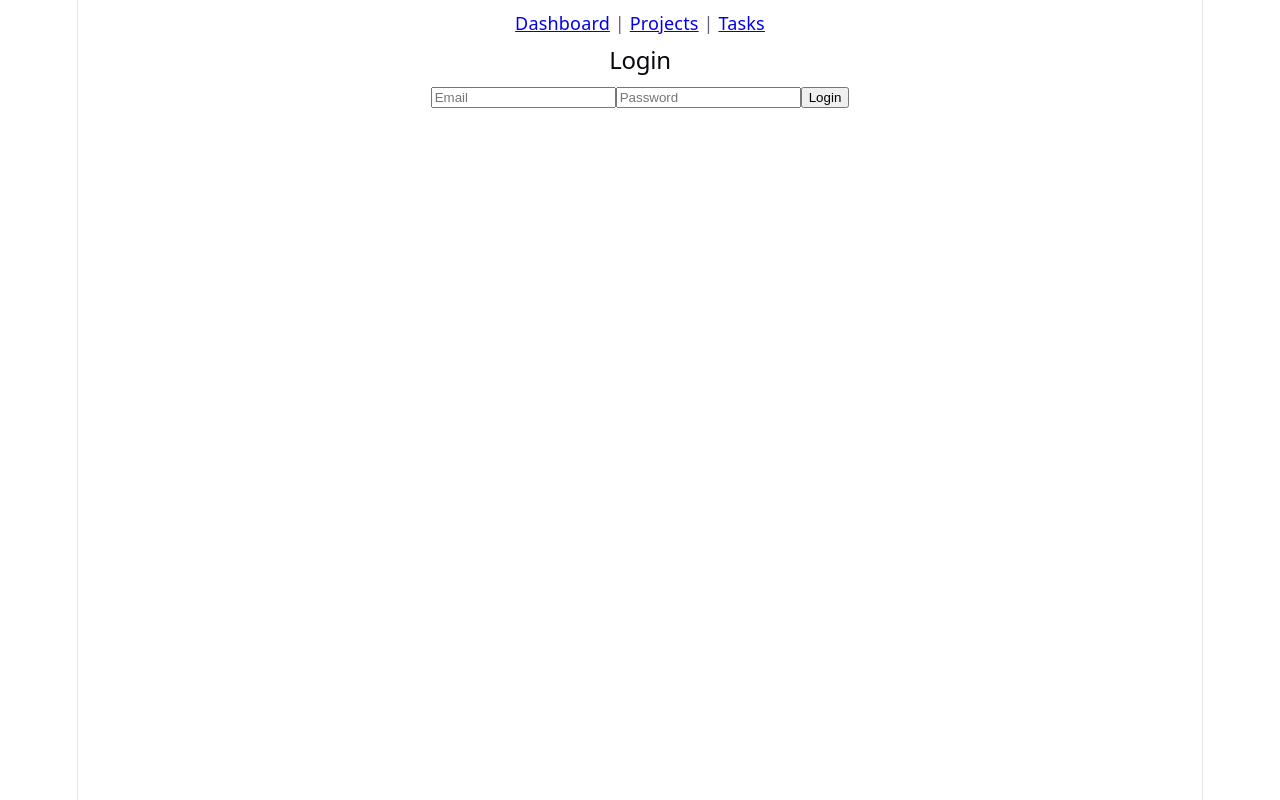
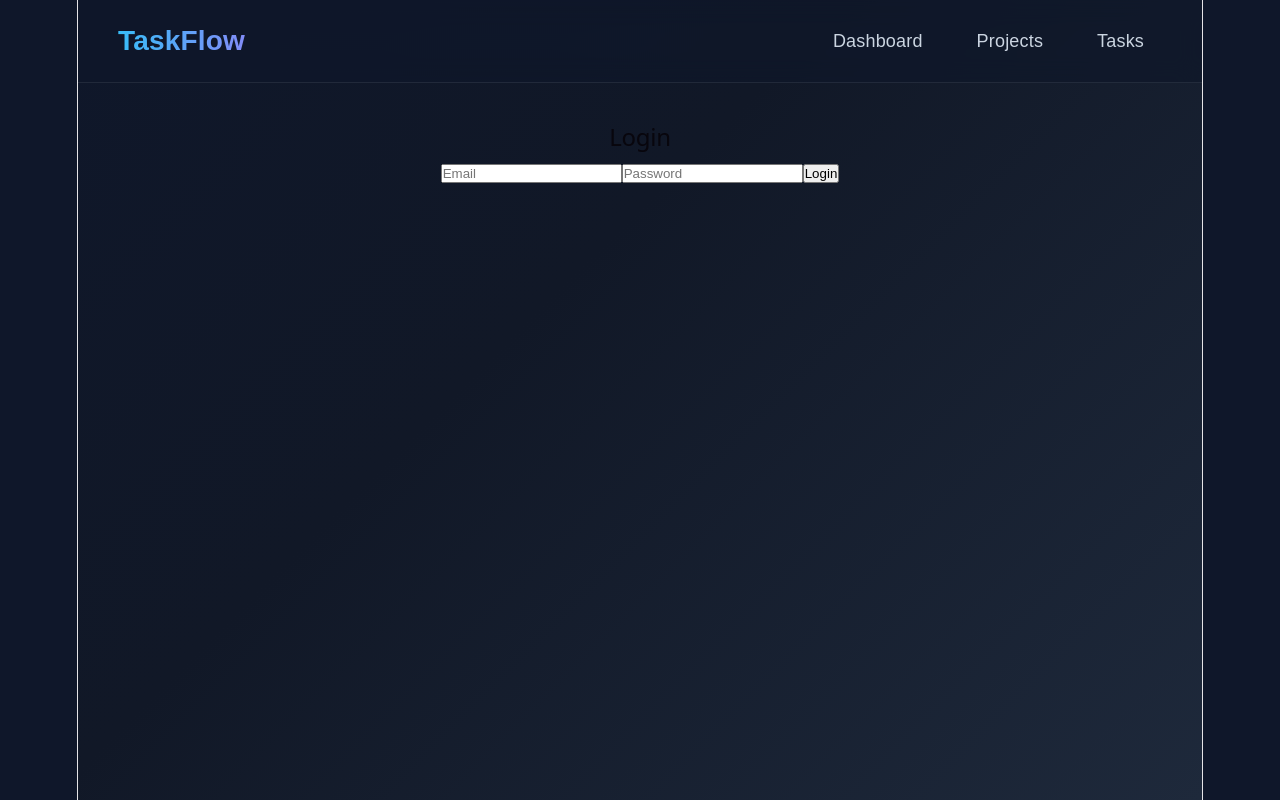
Before and after one commit to vivekky007/EtharaAi, a React (Vite) app in the folder frontend/Etharaai/: page / in a window 1280 px wide. Built offline with nearby package versions, Linux system fonts and the light colour scheme.

Commit message:
Enhance App component with navbar and page container
Refactor App component layout to include a navbar and improve structure.

```diff
--- a/frontend/Etharaai/src/App.jsx
+++ b/frontend/Etharaai/src/App.jsx
@@ -1,4 +1,6 @@
+import "./App.css";
 import { BrowserRouter, Routes, Route, Link } from "react-router-dom";
+
 import Login from "./pages/Login";
 import Dashboard from "./pages/Dashboard";
 import Projects from "./pages/Projects";
@@ -7,18 +9,26 @@ import Tasks from "./pages/Tasks";
 function App() {
   return (
     <BrowserRouter>
-      <div style={{ padding: 10 }}>
-        <Link to="/dashboard">Dashboard</Link> |{" "}
-        <Link to="/projects">Projects</Link> |{" "}
+      <div className="app">
+        <nav className="navbar">
+          <div className="logo">TaskFlow</div>
+
+          <div className="nav-links">
+            <Link to="/dashboard">Dashboard</Link>
+            <Link to="/projects">Projects</Link>
             <Link to="/tasks">Tasks</Link>
           </div>
+        </nav>
 
+        <div className="page-container">
           <Routes>
             <Route path="/" element={<Login />} />
             <Route path="/dashboard" element={<Dashboard />} />
             <Route path="/projects" element={<Projects />} />
             <Route path="/tasks" element={<Tasks />} />
           </Routes>
+        </div>
+      </div>
     </BrowserRouter>
   );
 }
```
Lines whose indentation alone changed are shown as unchanged.
